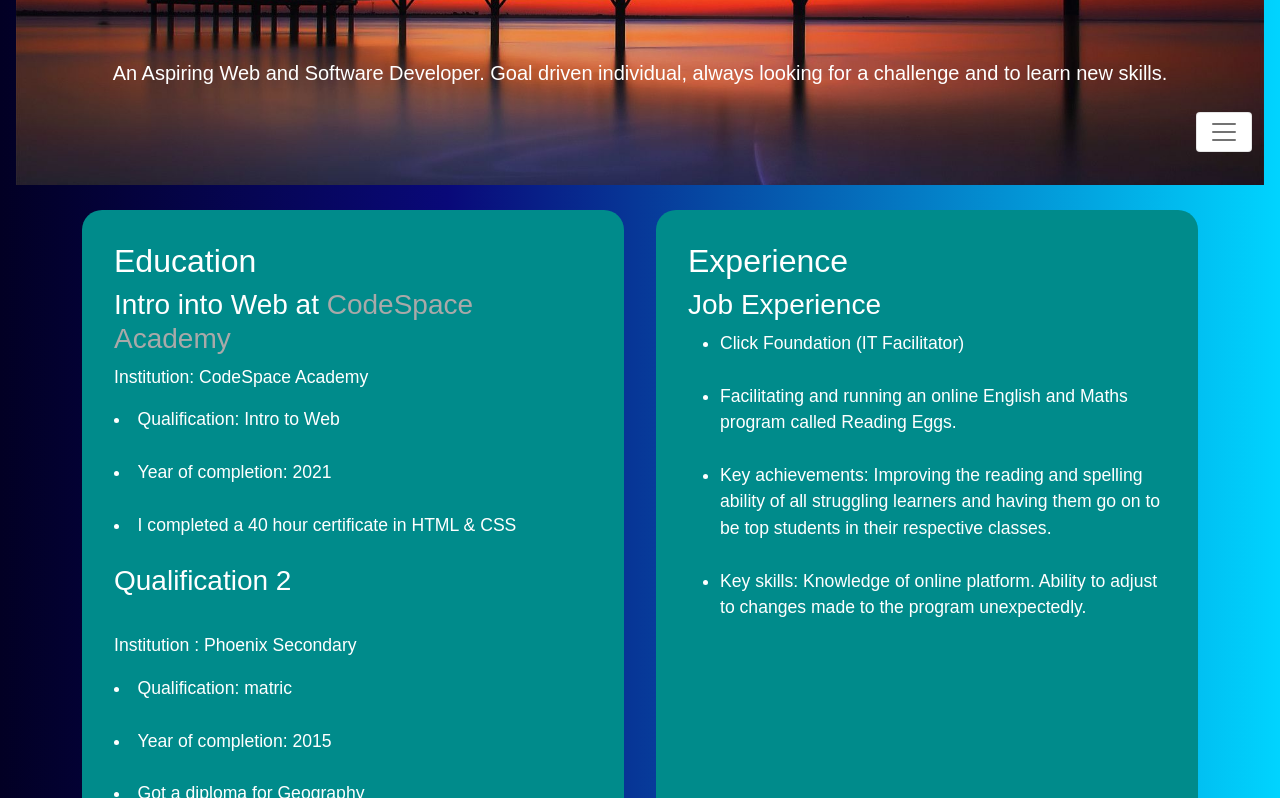
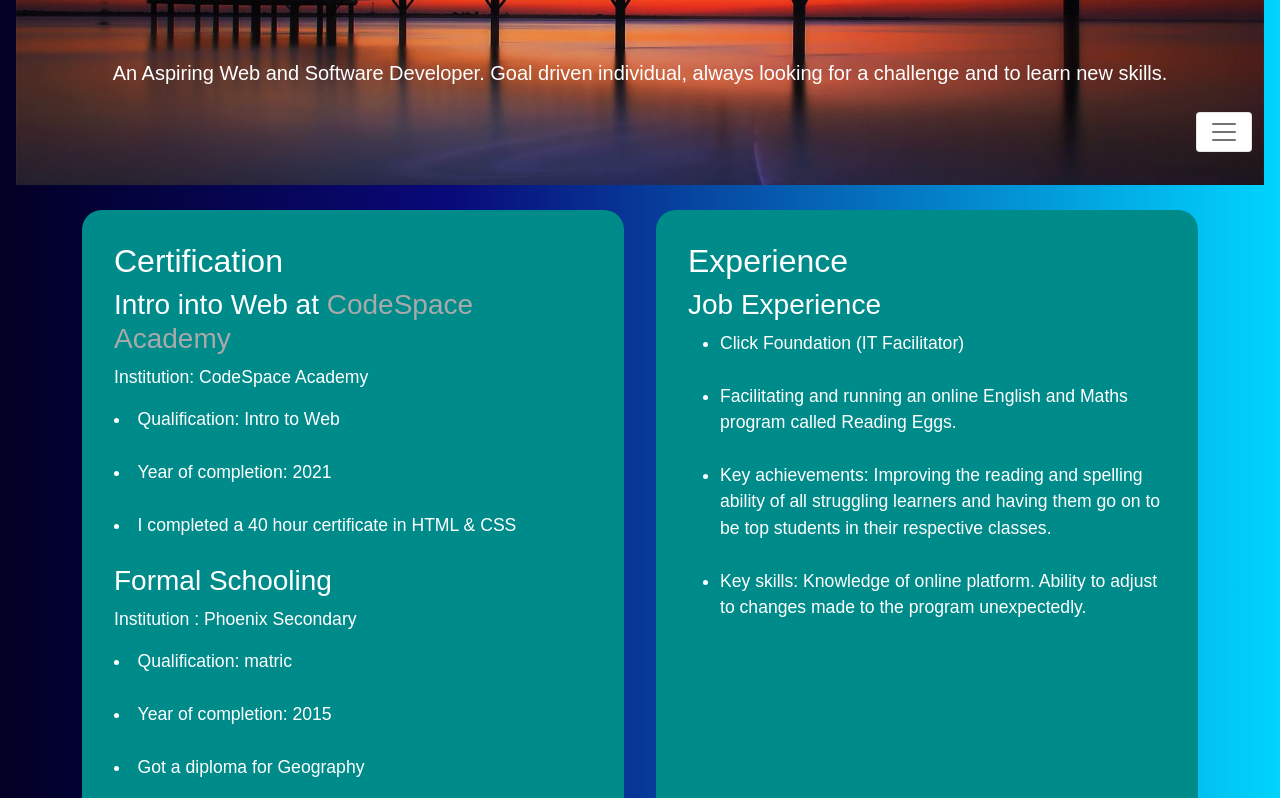
Before and after one commit to Naeem-wq/Resume-1.0, a plain HTML site: page index.html in a window 1280 px wide. Shown: the part 427-1225 px from the top of the page. Drawn offline with nearby package versions, Linux system fonts and the light colour scheme.

Commit message:
Changed headings

```diff
--- a/index.html
+++ b/index.html
@@ -8,7 +8,7 @@
 
   <!-- Page Title -->
 
-  <title>Naeem's Digital Resume</title>
+  <title>Naeem Witbooi - Digital Resume</title>
 
   <!-- Bootstrap CDN -->
 
@@ -129,7 +129,7 @@
 
           <div id="education">
 
-            <h2>Education</h2>
+            <h2>Certification</h2>
             <h3>Intro into Web at <a href="https://www.codespace.co.za/" target="_blank">CodeSpace Academy</a>
             </h3>
 
@@ -140,7 +140,7 @@
             <li>I completed a 40 hour certificate in HTML & CSS</li><br>
 
 
-            <h3>Qualification 2</h3><br>
+            <h3>Formal Schooling</h3>
 
             <p>Institution : Phoenix Secondary</p>
 
```
